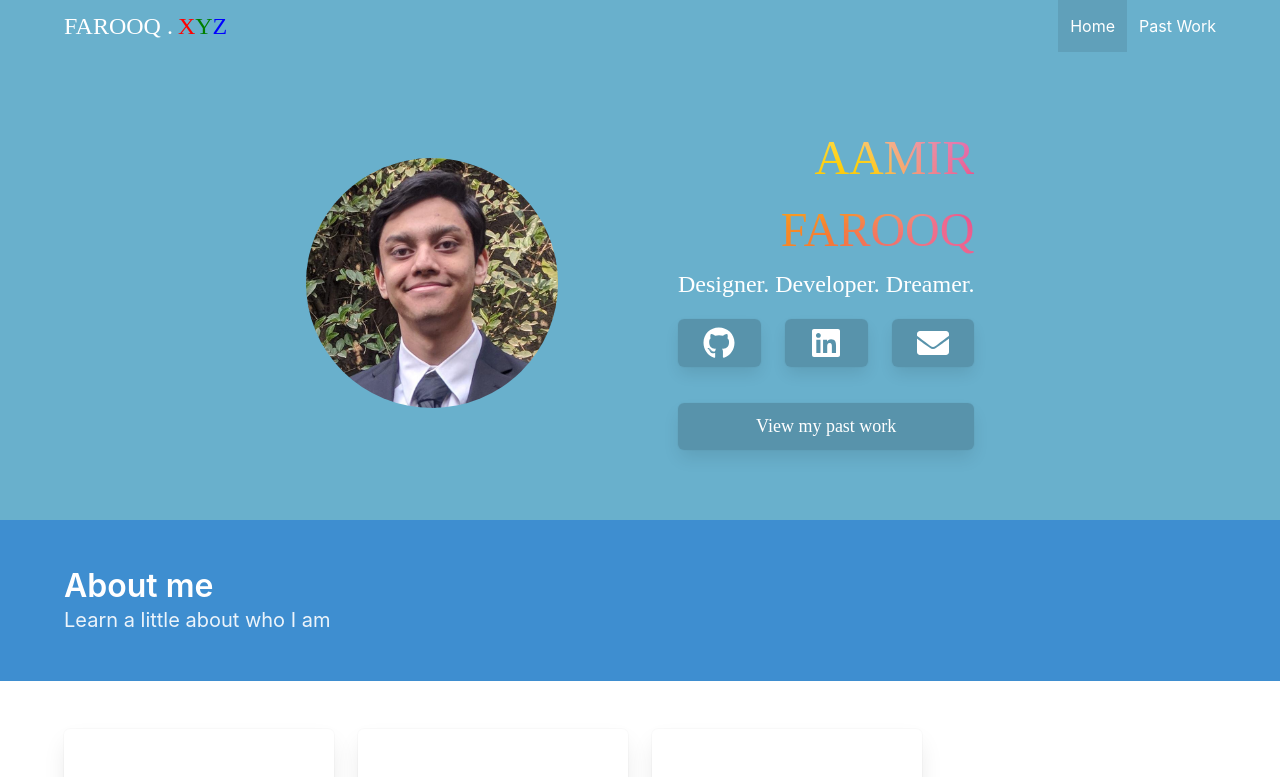
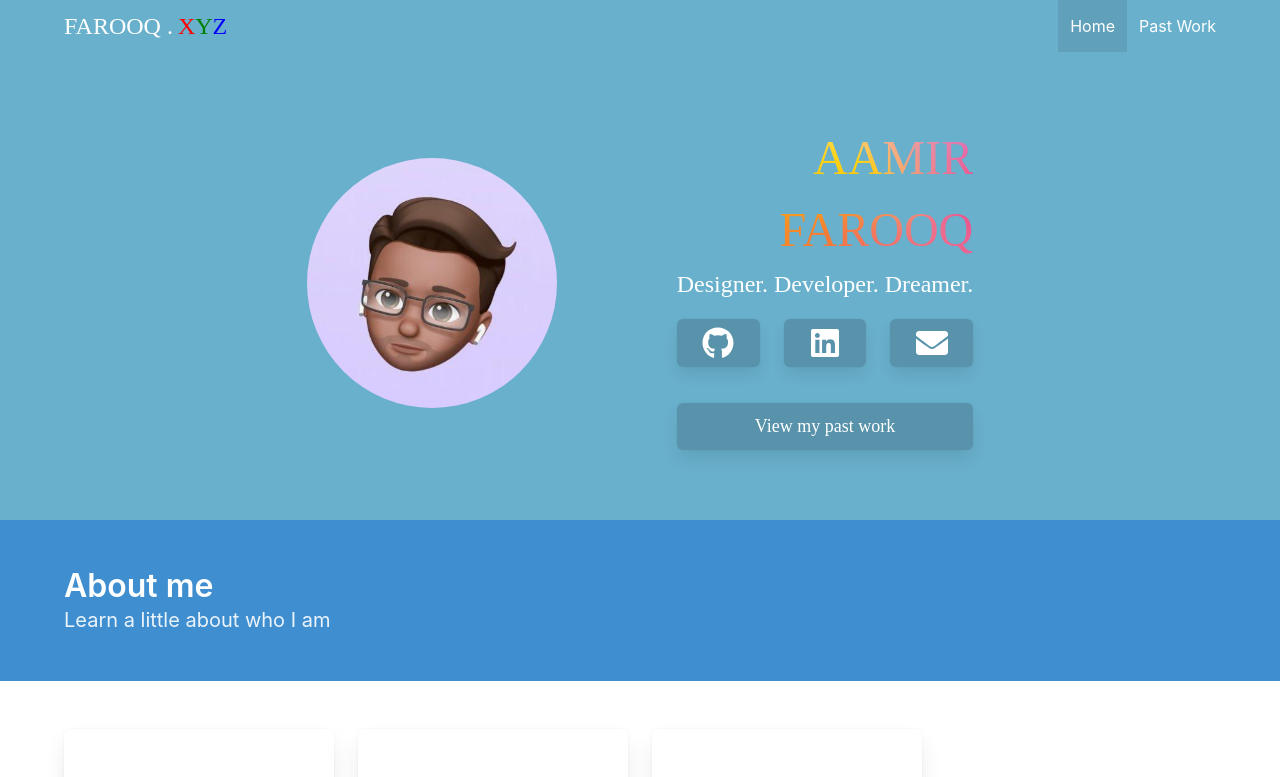
Before and after one commit to SlimShadyIAm/portfolio-vue, a Vue app: page / in a window 1280 px wide. Shown: the top 777 px of the page. Built offline with nearby package versions, Linux system fonts and the light colour scheme; a web font is replaced by a local one.

Commit message:
Update profile picture

```diff
--- a/src/components/HeroHome.vue
+++ b/src/components/HeroHome.vue
@@ -9,21 +9,17 @@
 				<div class="intro-inner">
 					<div class="intro-inner-left">
 						<div v-lazy-container="{ selector: 'img' }">
-							<img
-								class="responsive-img circle profile-pic"
-								v-bind:data-src="pfp"
-								alt=""
-								srcset=""
-							/>
+							<img class="responsive-img circle profile-pic" v-bind:data-src="pfp" alt srcset />
 						</div>
 					</div>
 					<div class="intro-inner-right">
 						<p class="intro-text">
-							<span class="mask">AAMIR<br />FAROOQ</span>
+							<span class="mask">
+								AAMIR
+								<br />FAROOQ
+							</span>
 						</p>
-						<p class="intro-text-small">
-							Designer. Developer. Dreamer.
-						</p>
+						<p class="intro-text-small">Designer. Developer. Dreamer.</p>
 						<Contact />
 					</div>
 				</div>
@@ -58,7 +54,7 @@ export default {
 	},
 	data() {
 		return {
-			pfp: require("@/assets/img/pfp.jpg")
+			pfp: require("@/assets/img/pfp.jpeg")
 		};
 	}
 };
```
Also changed, not shown: src/assets/img/pfp.jpeg (added), src/assets/img/pfp.jpg (deleted).
